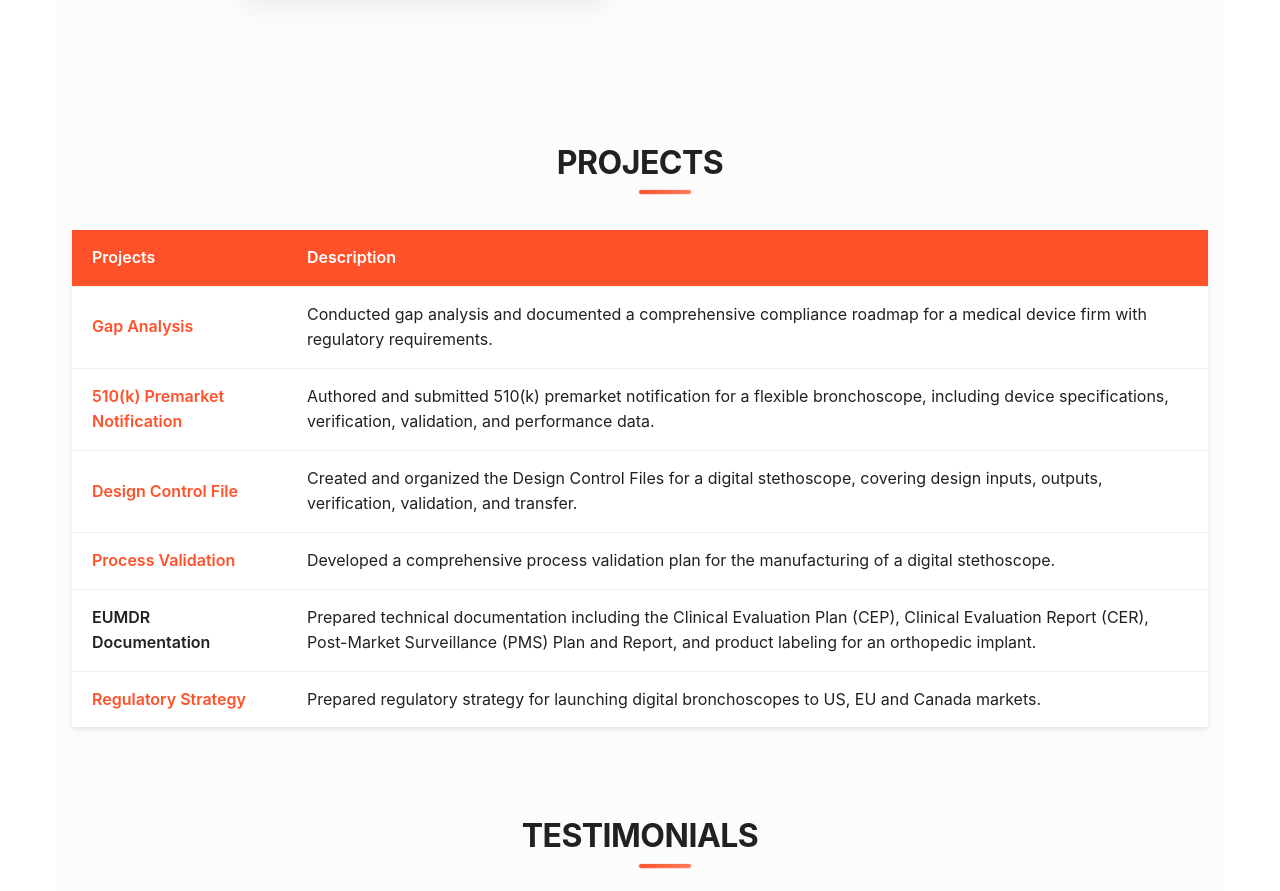
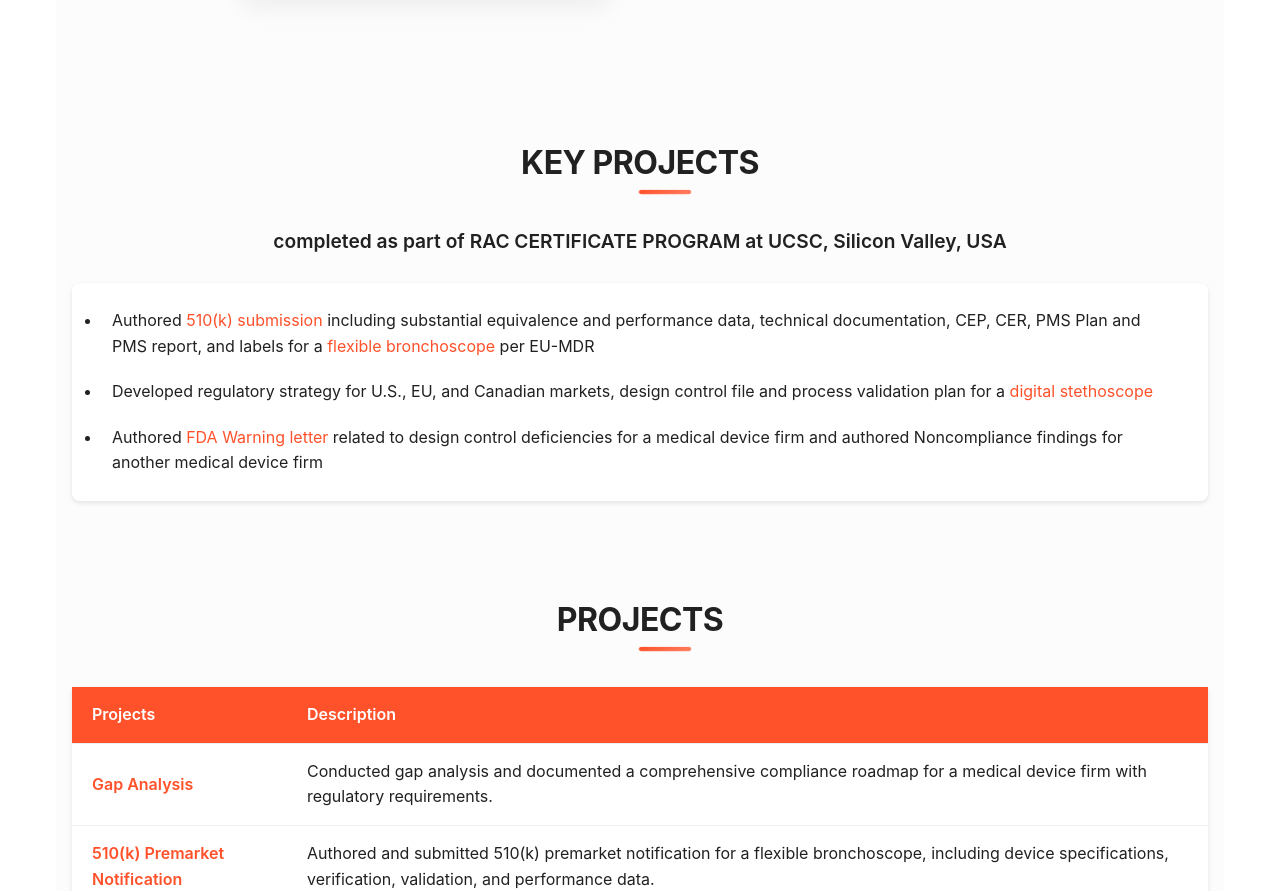
Before and after one commit to abdullahabbasitest/alifiya-site, a React (Create React App) app: page / in a window 1280 px wide. Shown: the part 6500-7391 px from the top of the page. Built offline with nearby package versions, Linux system fonts and the light colour scheme.

Commit message:
fix: add key projects

```diff
--- a/src/App.js
+++ b/src/App.js
@@ -2,6 +2,7 @@ import React from 'react';
 import Layout from './components/layout/Layout';
 import HeroSection from './components/sections/HeroSection';
 import ExperienceSection from './components/sections/ExperienceSection';
+import KeyProjectsSection from './components/sections/KeyProjectsSection';
 import ProjectsSection from './components/sections/ProjectsSection';
 import TestimonialsSection from './components/sections/TestimonialsSection';
 import VolunteerExperienceSection from './components/sections/VolunteerExperienceSection';
@@ -19,6 +20,7 @@ function App() {
       <SkillsSection />
       <AchievementsSection />
       <ExperienceSection />
+      <KeyProjectsSection />
       <ProjectsSection />
       <TestimonialsSection />
       <EducationSection />
--- /dev/null
+++ b/src/components/sections/KeyProjectsSection.css
@@ -0,0 +1,58 @@
+.key-projects-section {
+  padding: 50px 0;
+  background-color: var(--section-background, #f7f9fc);
+}
+
+.section-subtitle {
+  font-size: 1.2rem;
+  text-align: center;
+  margin-top: 5px;
+  margin-bottom: 30px;
+  color: var(--text-color, #333333);
+  font-weight: 600;
+}
+
+.key-projects-list {
+  background-color: var(--background-color, #ffffff);
+  border-radius: 8px;
+  box-shadow: 0 2px 5px rgba(0, 0, 0, 0.1);
+  padding: 25px 30px;
+  margin-top: 20px;
+  list-style-type: disc;
+}
+
+.key-project-item {
+  margin-bottom: 20px;
+  padding-left: 10px;
+  line-height: 1.6;
+  font-size: 1rem;
+  color: var(--text-color, #333333);
+}
+
+.key-project-item:last-child {
+  margin-bottom: 0;
+}
+
+@media (max-width: 768px) {
+  .section-subtitle {
+    font-size: 1rem;
+  }
+
+  .key-projects-list {
+    padding: 20px;
+  }
+
+  .key-project-item {
+    font-size: 0.95rem;
+  }
+}
+
+@media (max-width: 480px) {
+  .section-subtitle {
+    font-size: 0.9rem;
+  }
+
+  .key-projects-list {
+    padding: 15px;
+  }
+}
--- /dev/null
+++ b/src/components/sections/KeyProjectsSection.js
@@ -0,0 +1,50 @@
+import React from 'react';
+import './KeyProjectsSection.css';
+
+const KeyProjectsSection = () => {
+  // Key Projects from RAC Certificate Program
+  const keyProjects = [
+    {
+      id: 1,
+      description: (
+        <>
+          Authored <a href="https://drive.google.com/file/d/1soQ3FGSUrH-3yWkW2YEIn6XBuigFSYLb/view" target="_blank" rel="noopener noreferrer">510(k) submission</a> including substantial equivalence and performance data, technical documentation, CEP, CER, PMS Plan and PMS report, and labels for a <a href="https://drive.google.com/file/d/1Yr-CIBpucceXdVM9O6BujMk6yEojB8ed/view" target="_blank" rel="noopener noreferrer">flexible bronchoscope</a> per EU-MDR
+        </>
+      )
+    },
+    {
+      id: 2,
+      description: (
+        <>
+          Developed regulatory strategy for U.S., EU, and Canadian markets, design control file and process validation plan for a <a href="https://drive.google.com/file/d/1aIhn8BXeaBi48X0N8IaeKNcbd0QuNPOs/view" target="_blank" rel="noopener noreferrer">digital stethoscope</a>
+        </>
+      )
+    },
+    {
+      id: 3,
+      description: (
+        <>
+          Authored <a href="https://drive.google.com/file/d/1QPidkwcbrLIzI5xcQ-BkfGd1rJld_NWM/view" target="_blank" rel="noopener noreferrer">FDA Warning letter</a> related to design control deficiencies for a medical device firm and authored Noncompliance findings for another medical device firm
+        </>
+      )
+    }
+  ];
+
+  return (
+    <section id="key-projects" className="key-projects-section section">
+      <div className="container">
+        <h2 className="section-title">KEY PROJECTS</h2>
+        <h3 className="section-subtitle">completed as part of RAC CERTIFICATE PROGRAM at UCSC, Silicon Valley, USA</h3>
+        <ul className="key-projects-list">
+          {keyProjects.map((project) => (
+            <li key={project.id} className="key-project-item">
+              {project.description}
+            </li>
+          ))}
+        </ul>
+      </div>
+    </section>
+  );
+};
+
+export default KeyProjectsSection;
```
